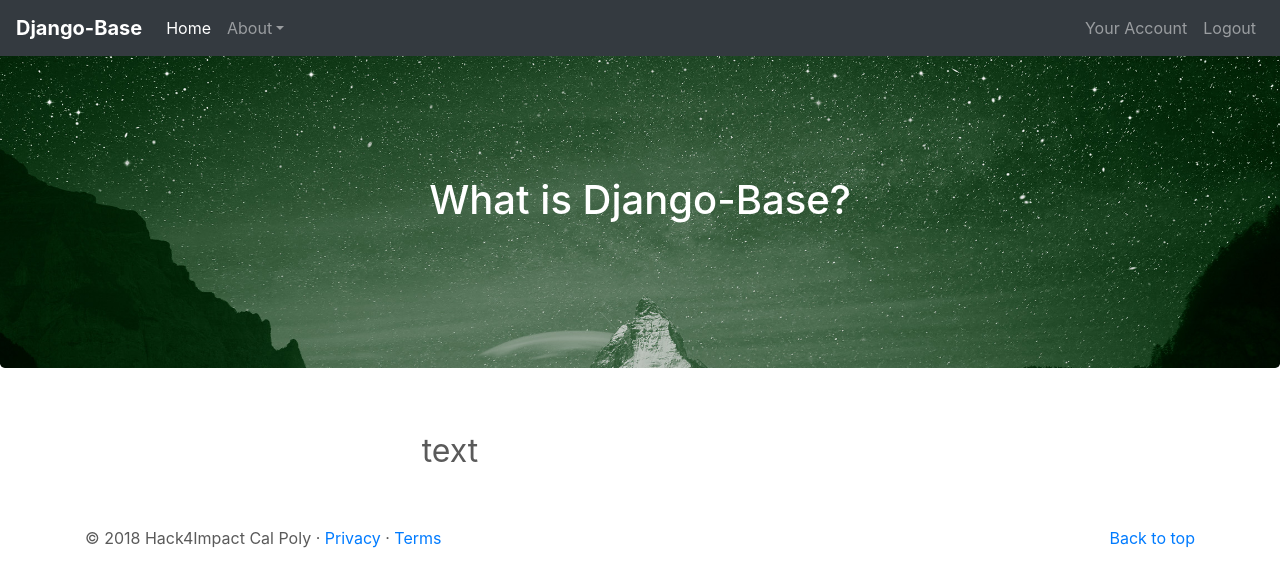
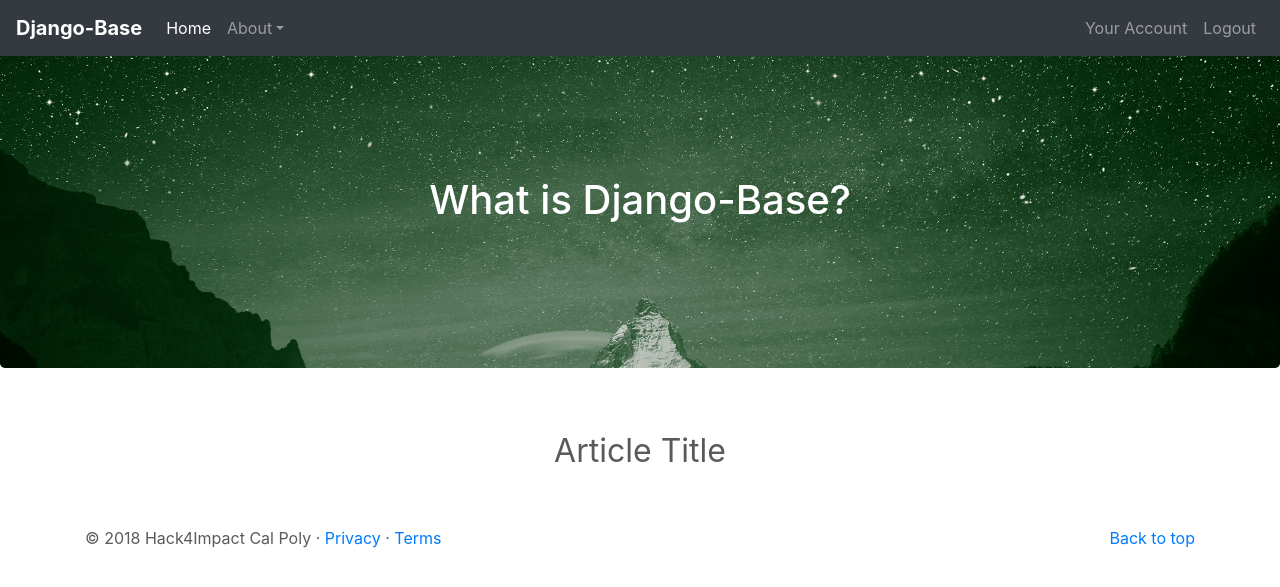
Before and after one commit to eric-newcomer/django-base, a Django app: page /about/ in a window 1280 px wide. Shown: the top 587 px of the page. Run offline with Django 3.2, Linux system fonts and the light colour scheme; some libraries are stand-ins or nearby versions.

Commit message:
modify about.html

```diff
--- a/main/static/main/css/carousel.css
+++ b/main/static/main/css/carousel.css
@@ -16,7 +16,7 @@
     text-align: center;
 }
 
-.col-lg-8 {
+.col-lg-12 {
     margin-bottom: 3rem;
     margin-top: 2rem;
     text-align: center;
--- a/main/templates/main/about.html
+++ b/main/templates/main/about.html
@@ -6,8 +6,8 @@
 </div>
 <div class="container marketing">
     <div class="row">
-        <div class="col-lg-8">
-            <h2>text</h2>
+        <div class="col-lg-12">
+            <h2>Article Title</h2>
         </div>
     </div>
 </div>
```
